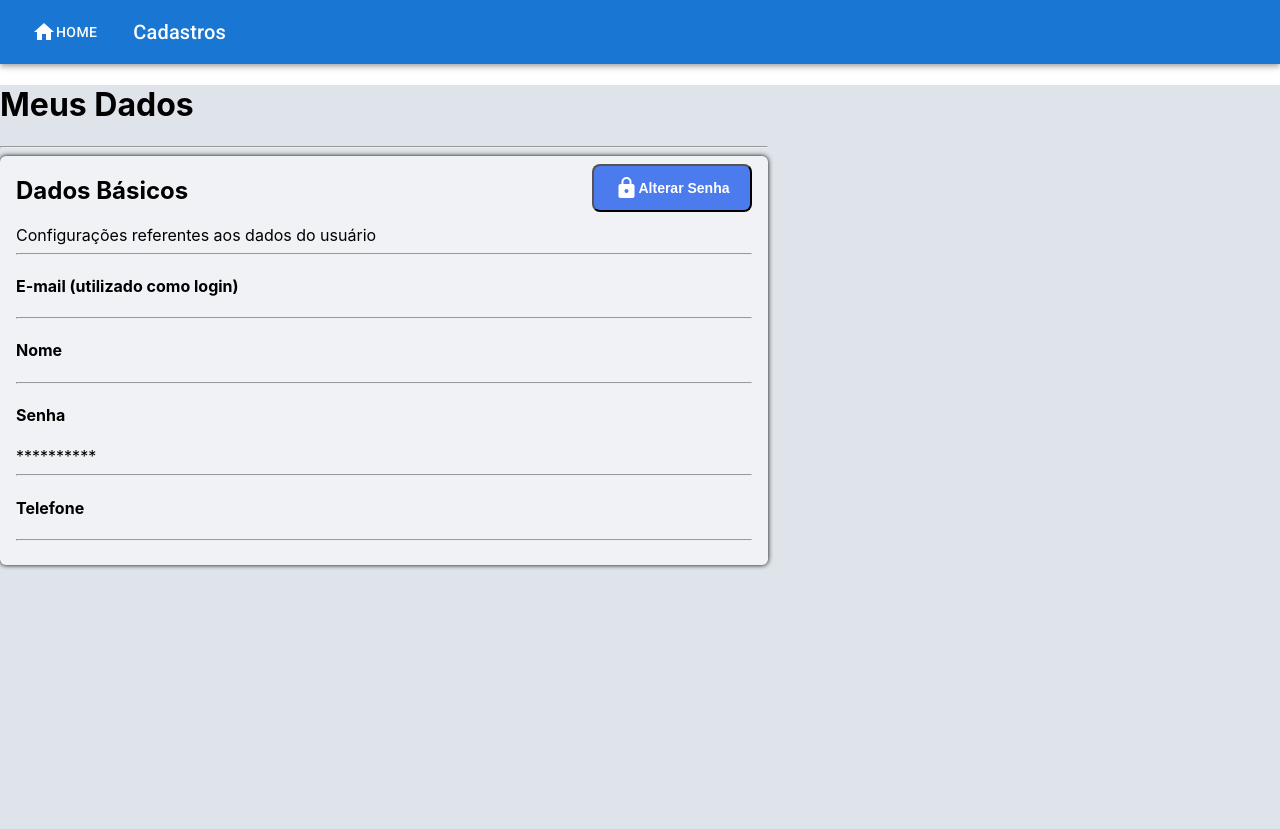
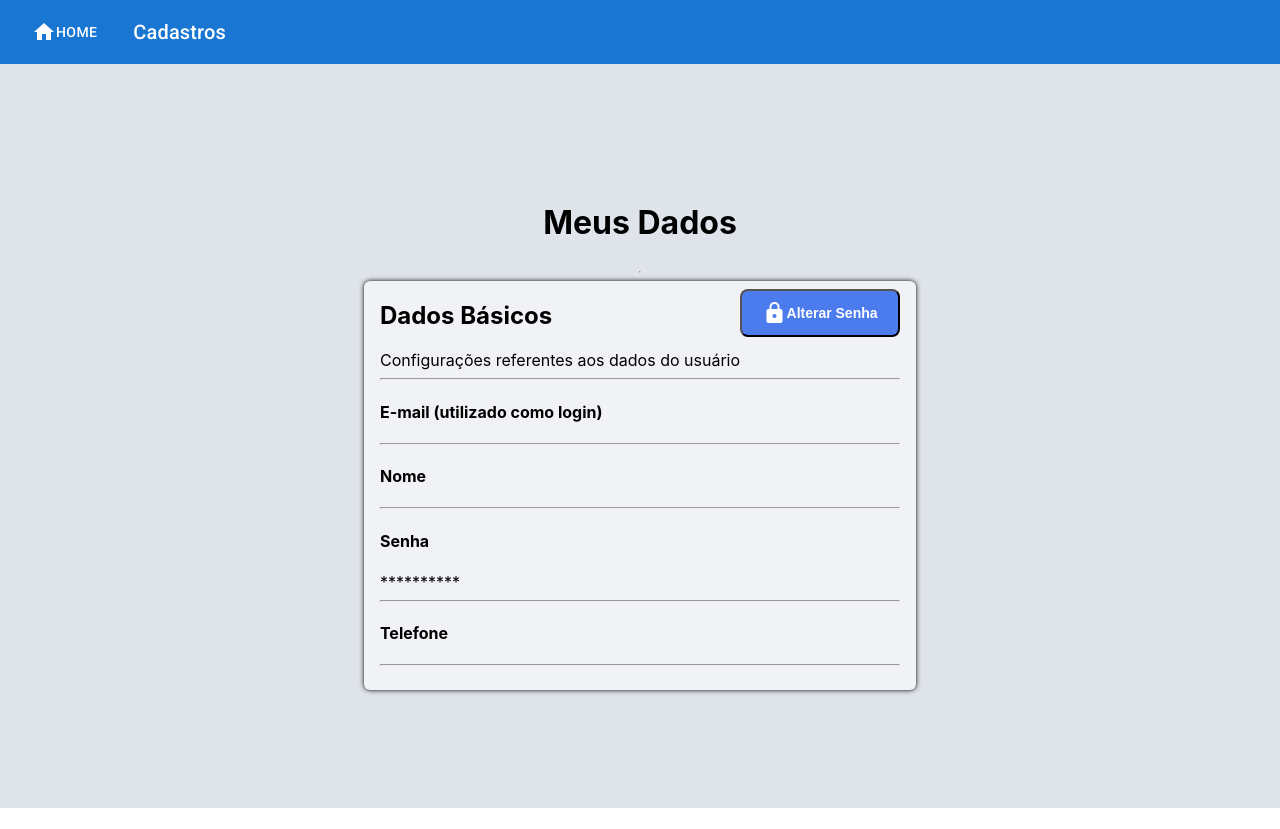
Before and after one commit to WellytonSdJ/Cadastro, a React (Create React App) app: page /user/1 in a window 1280 px wide. After the commit the page ends 808 px from the top, so only its background shows below. Built offline with nearby package versions, Linux system fonts and the light colour scheme; no server answers.

Commit message:
ajustado novamente layouts ao que eram

```diff
--- a/src/components/PasswordModal/index.js
+++ b/src/components/PasswordModal/index.js
@@ -2,7 +2,7 @@ import './styles.css'
 import axios from 'axios';
 import { useForm } from "react-hook-form";
 import { Link as RouterLink } from 'react-router-dom';
-import { Box, Button, Modal} from "@mui/material";
+import { Box, Button, Modal } from "@mui/material";
 import validation from '../../utils/validation'
 import { yupResolver } from '@hookform/resolvers/yup';
 import { useState } from 'react';
@@ -51,14 +51,14 @@ function PasswordModal({
   } = useForm({
     defaultValues: {
       currentPassword: '',
-      newPassword:'',
+      newPassword: '',
       currentPassword: ''
     },
     resolver: yupResolver(validation)
   });
 
   const changePassword = async (data) => {
-    console.log('data ->',data)
+    console.log('data ->', data)
     try {
       await axios({
         method: 'post',
@@ -150,7 +150,7 @@ function PasswordModal({
                     <div className="fields">
                       <div className="box__right-buttons">
                         <Button color="inherit" variant="contained" type="button" component={RouterLink} to={"/"}>Cancelar</Button>
-                        <Button className="confirm-btn" variant="contained" type="submit" style={{marginLeft: '30px'}}>Confirmar</Button>
+                        <Button className="confirm-btn" variant="contained" type="submit" style={{ marginLeft: '30px' }}>Confirmar</Button>
                       </div>
                     </div>
                   </form>
@@ -195,7 +195,7 @@ function PasswordModal({
         aria-labelledby="child-modal-title"
         aria-describedby="child-modal-description"
       >
-        <Box sm={{ ...style }}>
+        <Box sx={{ ...style }}>
           <div className="box-container">
             <div className="box-header">
               <span className="header-text">Alterando Senha</span>
--- a/src/components/PasswordModal/styles.css
+++ b/src/components/PasswordModal/styles.css
@@ -15,7 +15,6 @@
 }
 
 .header-text{
-  /* background: black; */
   color: var(--primary-white);
   font-family: roboto, arial, helvetica, sans-serif;
   font-size: 18px;
@@ -70,15 +69,16 @@
   flex-direction: row;
   width: 100%;
   height: 100%;
+  /* background: red; */
 }
 
 .box__left {
+  background: var(--primary-white);
   width: 30%;
   height: 100%;
   display: flex;
   justify-content: center;
   align-items: center;
-  background: var(--primary-white);
 }
 
 .material-icons.md-lock {
@@ -112,7 +112,7 @@
 .box__right {
   background: var(--primary-white);
   width: 70%;
-  height: 100%;
+  /* height: 100%; */
   padding: 8px;
 
   display: flex;
--- a/src/screens/UserScreen/index.js
+++ b/src/screens/UserScreen/index.js
@@ -1,5 +1,3 @@
-import { Box, Button, Container, Divider, Paper, Typography } from '@mui/material';
-import CssBaseline from '@mui/material/CssBaseline';
 import './styles.css'
 import { useState, useEffect } from 'react';
 import PasswordModal from '../../components/PasswordModal';
@@ -32,9 +30,6 @@ function UserScreen() {
   return (
     <>
       <PasswordModal togglePassword={togglePassword} handlePwd={handlePwd} id={id} />
-
-
-      {/* ORGANIZANDO */}
       <main>
         <div className="container">
           <h1>Meus Dados</h1>
--- a/src/screens/UserScreen/styles.css
+++ b/src/screens/UserScreen/styles.css
@@ -2,10 +2,19 @@
 main{
   width: 100vw;
   height: 93vh;
+
+  display: flex;
+  flex-direction: column;
+  justify-content: center;
+  align-items: center;
 }
 
 .container {
   max-width: 60vw;
+  display: flex;
+  flex-direction: column;
+  justify-content: center;
+  align-items: center;
 }
 
 .box{
```
